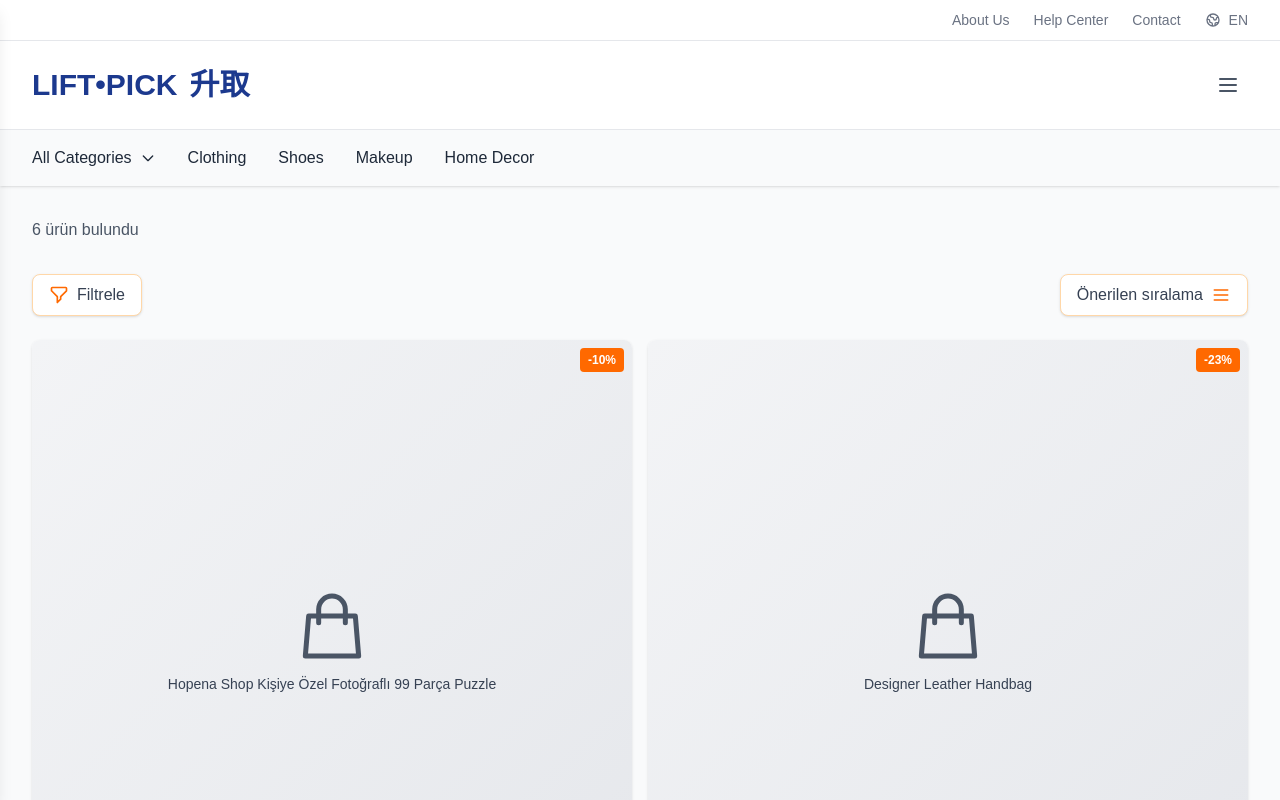
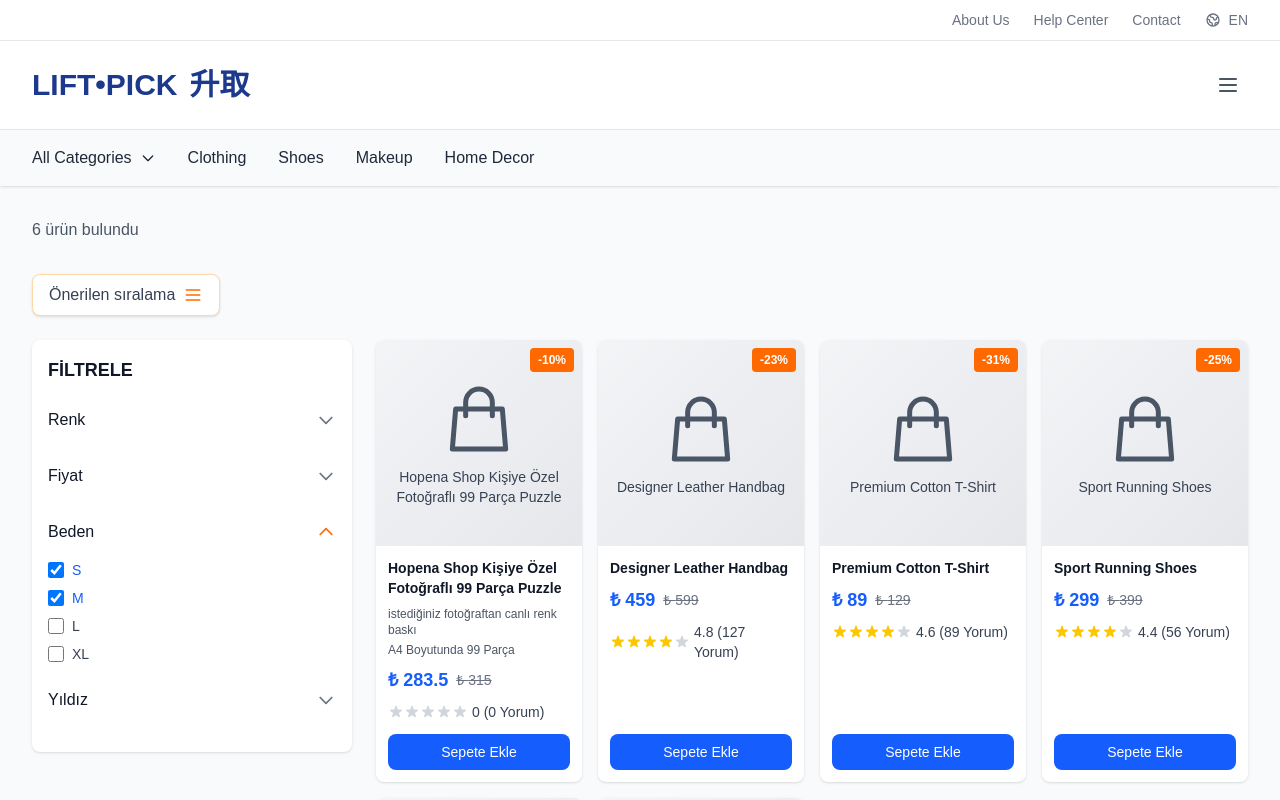
Before and after one commit to sabo64053-pixel/l-ftproje, a Next.js app: page /category in a window 1280 px wide. Shown: the top 800 px of the page. Built offline with nearby package versions, Linux system fonts and the light colour scheme.

Commit message:
feat: implement Trendyol-style category page layout with responsive filters

```diff
--- a/pages/category.js
+++ b/pages/category.js
@@ -149,8 +149,241 @@ const Category = () => {
     <div className="min-h-screen bg-gray-50">
       <Navbar />
 
-      {/* Filter Sidebar */}
-      <div className={`fixed inset-y-0 left-0 z-50 w-80 bg-white shadow-lg transform transition-transform duration-300 ease-in-out ${isFilterOpen ? 'translate-x-0' : '-translate-x-full'}`}>
+      <main className="max-w-7xl mx-auto px-4 sm:px-6 lg:px-8 py-8">
+        {/* Header */}
+        <div className="mb-8">
+          <p className="text-gray-600">{products.length} ürün bulundu</p>
+        </div>
+
+        {/* Filter Toggle Button and Sort Options */}
+        <div className="mb-6 flex items-center justify-between">
+          {/* Filter Toggle Button - Only on mobile */}
+          <button
+            onClick={() => setIsFilterOpen(true)}
+            className="lg:hidden bg-white border border-orange-200 shadow-sm rounded-lg px-4 py-2 flex items-center space-x-2 text-gray-700 hover:text-gray-900 transition-colors"
+          >
+            <svg className="w-5 h-5 text-orange-500" fill="none" stroke="currentColor" viewBox="0 0 24 24">
+              <path strokeLinecap="round" strokeLinejoin="round" strokeWidth={2} d="M3 4a1 1 0 011-1h16a1 1 0 011 1v2.586a1 1 0 01-.293.707l-6.414 6.414a1 1 0 00-.293.707V17l-4 4v-6.586a1 1 0 00-.293-.707L3.293 7.207A1 1 0 013 6.5V4z" />
+            </svg>
+            <span className="font-medium">Filtrele</span>
+          </button>
+
+          {/* Sort Options */}
+          <button className="bg-white border border-orange-200 shadow-sm rounded-lg px-4 py-2 flex items-center space-x-2 text-gray-700 hover:text-gray-900 transition-colors">
+            <span className="font-medium">Önerilen sıralama</span>
+            <svg className="w-5 h-5 text-orange-500" fill="none" stroke="currentColor" viewBox="0 0 24 24">
+              <path strokeLinecap="round" strokeLinejoin="round" strokeWidth={2} d="M4 6h16M4 12h16M4 18h16" />
+            </svg>
+          </button>
+        </div>
+
+        {/* Main Content with Filters and Products */}
+        <div className="flex flex-col lg:flex-row gap-6">
+          {/* Desktop Filters Sidebar */}
+          <div className="hidden lg:block w-80 flex-shrink-0">
+            <div className="bg-white rounded-lg shadow-sm p-4">
+              <h2 className="text-lg font-bold text-gray-900 mb-4">FİLTRELE</h2>
+
+              {/* Color Filter */}
+              <div className="mb-4">
+                <button
+                  onClick={() => toggleSection('color')}
+                  className="w-full flex items-center justify-between text-left py-2"
+                >
+                  <span className="font-medium text-gray-900">Renk</span>
+                  <svg className={`w-5 h-5 text-gray-500 transition-transform ${expandedSections.color ? 'rotate-180' : ''}`} fill="none" stroke="currentColor" viewBox="0 0 24 24">
+                    <path strokeLinecap="round" strokeLinejoin="round" strokeWidth={2} d="M19 9l-7 7-7-7" />
+                  </svg>
+                </button>
+                {expandedSections.color && (
+                  <div className="mt-2 space-y-2">
+                    {['Siyah', 'Beyaz', 'Kırmızı', 'Mavi', 'Yeşil'].map((color) => (
+                      <label key={color} className="flex items-center cursor-pointer">
+                        <input
+                          type="checkbox"
+                          checked={selectedColors.includes(color)}
+                          onChange={() => handleColorToggle(color)}
+                          className="w-4 h-4 text-blue-600 border-gray-300 rounded focus:ring-blue-500"
+                        />
+                        <span className="ml-2 text-sm text-gray-700">{color}</span>
+                      </label>
+                    ))}
+                  </div>
+                )}
+              </div>
+
+              {/* Price Filter */}
+              <div className="mb-4">
+                <button
+                  onClick={() => toggleSection('price')}
+                  className="w-full flex items-center justify-between text-left py-2"
+                >
+                  <span className="font-medium text-gray-900">Fiyat</span>
+                  <svg className={`w-5 h-5 text-gray-500 transition-transform ${expandedSections.price ? 'rotate-180' : ''}`} fill="none" stroke="currentColor" viewBox="0 0 24 24">
+                    <path strokeLinecap="round" strokeLinejoin="round" strokeWidth={2} d="M19 9l-7 7-7-7" />
+                  </svg>
+                </button>
+                {expandedSections.price && (
+                  <div className="mt-2">
+                    <div className="flex justify-between text-sm text-gray-600 mb-3">
+                      <span>₺{priceRange[0]}</span>
+                      <span>₺{priceRange[1]}</span>
+                    </div>
+                    <div className="relative">
+                      <input
+                        type="range"
+                        min="0"
+                        max="1000"
+                        value={priceRange[1]}
+                        onChange={(e) => setPriceRange([priceRange[0], parseInt(e.target.value)])}
+                        className="w-full h-2 bg-gray-200 rounded-lg appearance-none cursor-pointer"
+                        style={{
+                          background: `linear-gradient(to right, #3B82F6 0%, #3B82F6 ${(priceRange[1] / 1000) * 100}%, #E5E7EB ${(priceRange[1] / 1000) * 100}%, #E5E7EB 100%)`
+                        }}
+                      />
+                      <style jsx>{`
+                        input[type="range"]::-webkit-slider-thumb {
+                          appearance: none;
+                          height: 20px;
+                          width: 20px;
+                          border-radius: 50%;
+                          background: #3B82F6;
+                          cursor: pointer;
+                          border: 2px solid white;
+                          box-shadow: 0 2px 4px rgba(0,0,0,0.2);
+                        }
+                        input[type="range"]::-moz-range-thumb {
+                          height: 20px;
+                          width: 20px;
+                          border-radius: 50%;
+                          background: #3B82F6;
+                          cursor: pointer;
+                          border: 2px solid white;
+                          box-shadow: 0 2px 4px rgba(0,0,0,0.2);
+                        }
+                      `}</style>
+                    </div>
+                  </div>
+                )}
+              </div>
+
+              {/* Size Filter */}
+              <div className="mb-4">
+                <button
+                  onClick={() => toggleSection('size')}
+                  className="w-full flex items-center justify-between text-left py-2"
+                >
+                  <span className="font-medium text-gray-900">Beden</span>
+                  <svg className={`w-5 h-5 text-orange-500 transition-transform ${expandedSections.size ? 'rotate-180' : ''}`} fill="none" stroke="currentColor" viewBox="0 0 24 24">
+                    <path strokeLinecap="round" strokeLinejoin="round" strokeWidth={2} d="M19 9l-7 7-7-7" />
+                  </svg>
+                </button>
+                {expandedSections.size && (
+                  <div className="mt-2 space-y-2">
+                    {['S', 'M', 'L', 'XL'].map((size) => (
+                      <label key={size} className="flex items-center cursor-pointer">
+                        <input
+                          type="checkbox"
+                          checked={selectedSizes.includes(size)}
+                          onChange={() => handleSizeToggle(size)}
+                          className="w-4 h-4 text-blue-600 border-gray-300 rounded focus:ring-blue-500"
+                        />
+                        <span className={`ml-2 text-sm ${selectedSizes.includes(size) ? 'text-blue-600 font-medium' : 'text-gray-700'}`}>
+                          {size}
+                        </span>
+                      </label>
+                    ))}
+                  </div>
+                )}
+              </div>
+
+              {/* Rating Filter */}
+              <div className="mb-4">
+                <button
+                  onClick={() => toggleSection('rating')}
+                  className="w-full flex items-center justify-between text-left py-2"
+                >
+                  <span className="font-medium text-gray-900">Yıldız</span>
+                  <svg className={`w-5 h-5 text-gray-500 transition-transform ${expandedSections.rating ? 'rotate-180' : ''}`} fill="none" stroke="currentColor" viewBox="0 0 24 24">
+                    <path strokeLinecap="round" strokeLinejoin="round" strokeWidth={2} d="M19 9l-7 7-7-7" />
+                  </svg>
+                </button>
+                {expandedSections.rating && (
+                  <div className="mt-2 space-y-2">
+                    <label className="flex items-center cursor-pointer">
+                      <input
+                        type="checkbox"
+                        checked={reviewsWithPhotos}
+                        onChange={(e) => setReviewsWithPhotos(e.target.checked)}
+                        className="w-4 h-4 text-blue-600 border-gray-300 rounded focus:ring-blue-500"
+                      />
+                      <svg className="ml-2 w-4 h-4 text-gray-600" fill="none" stroke="currentColor" viewBox="0 0 24 24">
+                        <path strokeLinecap="round" strokeLinejoin="round" strokeWidth={2} d="M3 9a2 2 0 012-2h.93a2 2 0 001.664-.89l.812-1.22A2 2 0 0110.07 4h3.86a2 2 0 011.664.89l.812 1.22A2 2 0 0018.07 7H19a2 2 0 012 2v9a2 2 0 01-2 2H5a2 2 0 01-2-2V9z" />
+                        <path strokeLinecap="round" strokeLinejoin="round" strokeWidth={2} d="M15 13a3 3 0 11-6 0 3 3 0 016 0z" />
+                      </svg>
+                      <span className="ml-2 text-sm text-gray-700">Fotoğraflı Yorumlar</span>
+                    </label>
+                  </div>
+                )}
+              </div>
+            </div>
+          </div>
+
+          {/* Products Grid */}
+          <div className="flex-1">
+            <div className="grid grid-cols-2 sm:grid-cols-3 lg:grid-cols-4 gap-3 sm:gap-4">
+              {products.map((product) => (
+                <div key={product.id} className="bg-white rounded-lg shadow-sm hover:shadow-md transition-shadow overflow-hidden flex flex-col h-full">
+                  <div className="aspect-square bg-gradient-to-br from-gray-100 to-gray-200 flex items-center justify-center relative overflow-hidden">
+                    {/* Product Image Placeholder */}
+                    <div className="text-center text-gray-600">
+                      <svg className="w-16 h-16 sm:w-20 sm:h-20 mx-auto mb-2" fill="none" stroke="currentColor" viewBox="0 0 24 24">
+                        <path strokeLinecap="round" strokeLinejoin="round" strokeWidth={1.5} d="M16 11V7a4 4 0 00-8 0v4M5 9h14l1 12H4L5 9z" />
+                      </svg>
+                      <p className="text-xs sm:text-sm font-medium text-gray-700">{product.name}</p>
+                    </div>
+                    {/* Discount Badge */}
+                    {product.discount && (
+                      <div className="absolute top-2 right-2 bg-orange-500 text-white text-xs font-bold px-2 py-1 rounded">
+                        -{product.discount}%
+                      </div>
+                    )}
+                  </div>
+                  <div className="p-2 sm:p-3 flex flex-col flex-grow">
+                    <h3 className="font-semibold text-gray-900 mb-1 sm:mb-2 text-xs sm:text-sm line-clamp-2">{product.name}</h3>
+                    {product.description && (
+                      <p className="text-xs text-gray-600 mb-1 hidden sm:block">{product.description}</p>
+                    )}
+                    {product.size && (
+                      <p className="text-xs text-gray-600 mb-1 sm:mb-2">{product.size}</p>
+                    )}
+                    <div className="flex items-center space-x-1 sm:space-x-2 mb-1 sm:mb-2">
+                      <span className="text-sm sm:text-lg font-bold text-blue-600">₺ {product.price}</span>
+                      <span className="text-xs sm:text-sm text-gray-500 line-through">₺ {product.originalPrice}</span>
+                    </div>
+                    <div className="flex items-center mb-2 sm:mb-3">
+                      <div className="flex items-center">
+                        {[...Array(5)].map((_, i) => (
+                          <svg key={i} className={`w-3 h-3 sm:w-4 sm:h-4 ${i < Math.floor(product.rating) ? 'text-yellow-400' : 'text-gray-300'}`} fill="currentColor" viewBox="0 0 20 20">
+                            <path d="M9.049 2.927c.3-.921 1.603-.921 1.902 0l1.07 3.292a1 1 0 00.95.69h3.462c.969 0 1.371 1.24.588 1.81l-2.8 2.034a1 1 0 00-.364 1.118l1.07 3.292c.3.921-.755 1.688-1.54 1.118l-2.8-2.034a1 1 0 00-1.175 0l-2.8 2.034c-.784.57-1.838-.197-1.539-1.118l1.07-3.292a1 1 0 00-.364-1.118L2.98 8.72c-.783-.57-.38-1.81.588-1.81h3.461a1 1 0 00.951-.69l1.07-3.292z" />
+                          </svg>
+                        ))}
+                      </div>
+                      <span className="text-xs sm:text-sm text-gray-700 ml-1">{product.rating} ({product.reviews} Yorum)</span>
+                    </div>
+                    <button className="w-full bg-blue-600 hover:bg-blue-700 text-white text-xs sm:text-sm font-medium py-1.5 sm:py-2 px-2 sm:px-3 rounded-lg transition-colors mt-auto">
+                      Sepete Ekle
+                    </button>
+                  </div>
+                </div>
+              ))}
+            </div>
+          </div>
+        </div>
+      </main>
+
+      {/* Mobile Filter Sidebar - Only visible when opened */}
+      <div className={`lg:hidden fixed inset-y-0 left-0 z-50 w-80 bg-white shadow-lg transform transition-transform duration-300 ease-in-out ${isFilterOpen ? 'translate-x-0' : '-translate-x-full'}`}>
         <div className="flex flex-col h-full">
           {/* Header */}
           <div className="flex items-center justify-between p-4 border-b border-gray-200">
@@ -323,91 +556,13 @@ const Category = () => {
         </div>
       </div>
 
-      {/* Overlay */}
+      {/* Overlay - Only for mobile */}
       {isFilterOpen && (
         <div
-          className="fixed inset-0 bg-black bg-opacity-50 z-40"
+          className="lg:hidden fixed inset-0 bg-black bg-opacity-50 z-40"
           onClick={() => setIsFilterOpen(false)}
         ></div>
       )}
-
-      <main className="max-w-7xl mx-auto px-4 sm:px-6 lg:px-8 py-8">
-        {/* Header */}
-        <div className="mb-8">
-          <p className="text-gray-600">{products.length} ürün bulundu</p>
-        </div>
-
-        {/* Filter Toggle Button and Sort Options */}
-        <div className="mb-6 flex items-center justify-between">
-          {/* Filter Toggle Button */}
-          <button
-            onClick={() => setIsFilterOpen(true)}
-            className="bg-white border border-orange-200 shadow-sm rounded-lg px-4 py-2 flex items-center space-x-2 text-gray-700 hover:text-gray-900 transition-colors"
-          >
-            <svg className="w-5 h-5 text-orange-500" fill="none" stroke="currentColor" viewBox="0 0 24 24">
-              <path strokeLinecap="round" strokeLinejoin="round" strokeWidth={2} d="M3 4a1 1 0 011-1h16a1 1 0 011 1v2.586a1 1 0 01-.293.707l-6.414 6.414a1 1 0 00-.293.707V17l-4 4v-6.586a1 1 0 00-.293-.707L3.293 7.207A1 1 0 013 6.5V4z" />
-            </svg>
-            <span className="font-medium">Filtrele</span>
-          </button>
-
-          {/* Sort Options */}
-          <button className="bg-white border border-orange-200 shadow-sm rounded-lg px-4 py-2 flex items-center space-x-2 text-gray-700 hover:text-gray-900 transition-colors">
-            <span className="font-medium">Önerilen sıralama</span>
-            <svg className="w-5 h-5 text-orange-500" fill="none" stroke="currentColor" viewBox="0 0 24 24">
-              <path strokeLinecap="round" strokeLinejoin="round" strokeWidth={2} d="M4 6h16M4 12h16M4 18h16" />
-            </svg>
-          </button>
-        </div>
-
-        {/* Products Grid */}
-        <div className="grid grid-cols-2 gap-3 sm:gap-4">
-          {products.map((product) => (
-            <div key={product.id} className="bg-white rounded-lg shadow-sm hover:shadow-md transition-shadow overflow-hidden flex flex-col h-full">
-              <div className="aspect-square bg-gradient-to-br from-gray-100 to-gray-200 flex items-center justify-center relative overflow-hidden">
-                {/* Product Image Placeholder */}
-                <div className="text-center text-gray-600">
-                  <svg className="w-16 h-16 sm:w-20 sm:h-20 mx-auto mb-2" fill="none" stroke="currentColor" viewBox="0 0 24 24">
-                    <path strokeLinecap="round" strokeLinejoin="round" strokeWidth={1.5} d="M16 11V7a4 4 0 00-8 0v4M5 9h14l1 12H4L5 9z" />
-                  </svg>
-                  <p className="text-xs sm:text-sm font-medium text-gray-700">{product.name}</p>
-                </div>
-                {/* Discount Badge */}
-                {product.discount && (
-                  <div className="absolute top-2 right-2 bg-orange-500 text-white text-xs font-bold px-2 py-1 rounded">
-                    -{product.discount}%
-                  </div>
-                )}
-              </div>
-              <div className="p-2 sm:p-3 flex flex-col flex-grow">
-                <h3 className="font-semibold text-gray-900 mb-1 sm:mb-2 text-xs sm:text-sm line-clamp-2">{product.name}</h3>
-                {product.description && (
-                  <p className="text-xs text-gray-600 mb-1 hidden sm:block">{product.description}</p>
-                )}
-                {product.size && (
-                  <p className="text-xs text-gray-600 mb-1 sm:mb-2">{product.size}</p>
-                )}
-                <div className="flex items-center space-x-1 sm:space-x-2 mb-1 sm:mb-2">
-                  <span className="text-sm sm:text-lg font-bold text-blue-600">₺ {product.price}</span>
-                  <span className="text-xs sm:text-sm text-gray-500 line-through">₺ {product.originalPrice}</span>
-                </div>
-                <div className="flex items-center mb-2 sm:mb-3">
-                  <div className="flex items-center">
-                    {[...Array(5)].map((_, i) => (
-                      <svg key={i} className={`w-3 h-3 sm:w-4 sm:h-4 ${i < Math.floor(product.rating) ? 'text-yellow-400' : 'text-gray-300'}`} fill="currentColor" viewBox="0 0 20 20">
-                        <path d="M9.049 2.927c.3-.921 1.603-.921 1.902 0l1.07 3.292a1 1 0 00.95.69h3.462c.969 0 1.371 1.24.588 1.81l-2.8 2.034a1 1 0 00-.364 1.118l1.07 3.292c.3.921-.755 1.688-1.54 1.118l-2.8-2.034a1 1 0 00-1.175 0l-2.8 2.034c-.784.57-1.838-.197-1.539-1.118l1.07-3.292a1 1 0 00-.364-1.118L2.98 8.72c-.783-.57-.38-1.81.588-1.81h3.461a1 1 0 00.951-.69l1.07-3.292z" />
-                      </svg>
-                    ))}
-                  </div>
-                  <span className="text-xs sm:text-sm text-gray-700 ml-1">{product.rating} ({product.reviews} Yorum)</span>
-                </div>
-                <button className="w-full bg-blue-600 hover:bg-blue-700 text-white text-xs sm:text-sm font-medium py-1.5 sm:py-2 px-2 sm:px-3 rounded-lg transition-colors mt-auto">
-                  Sepete Ekle
-                </button>
-              </div>
-            </div>
-          ))}
-        </div>
-      </main>
 
       <Footer />
     </div>
```
